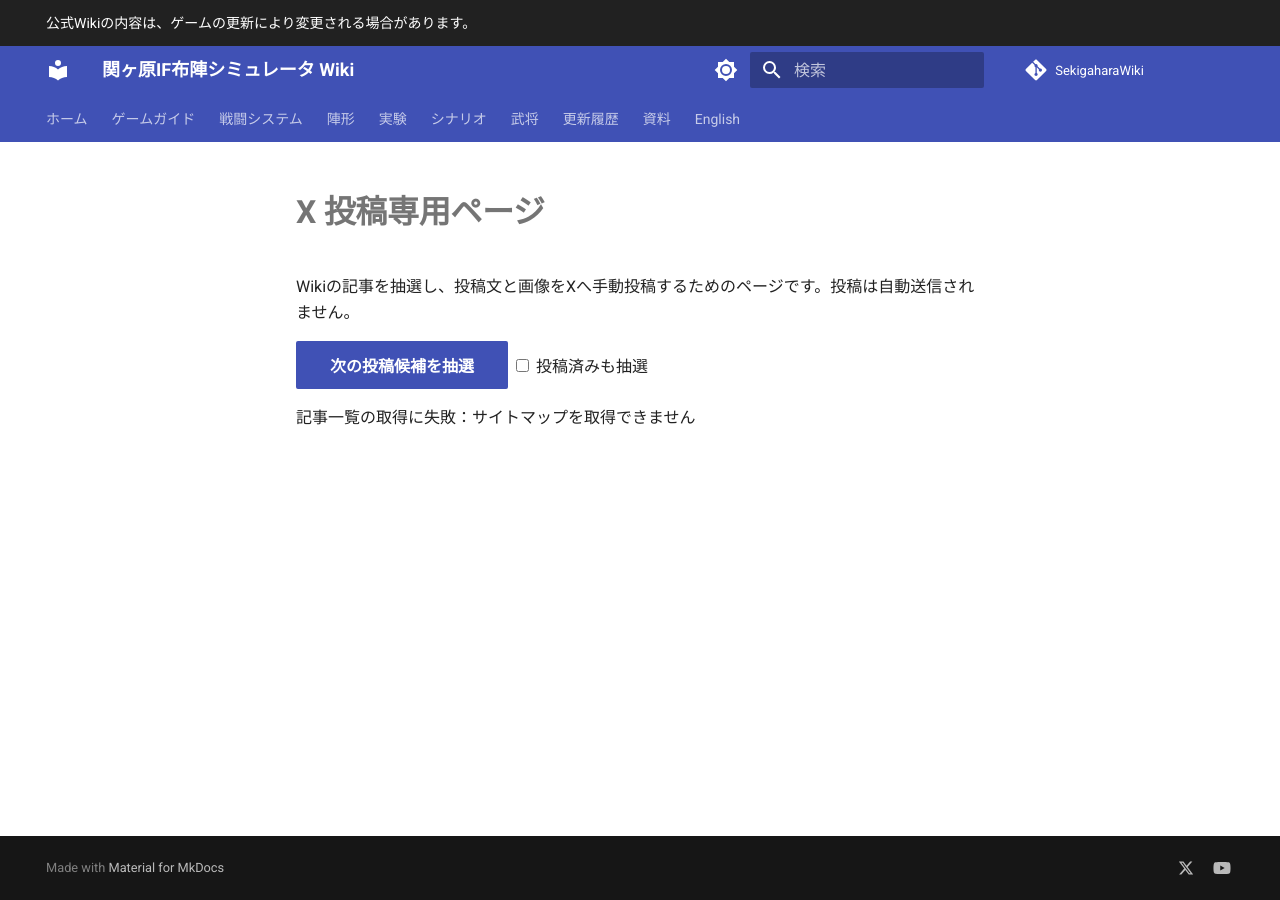
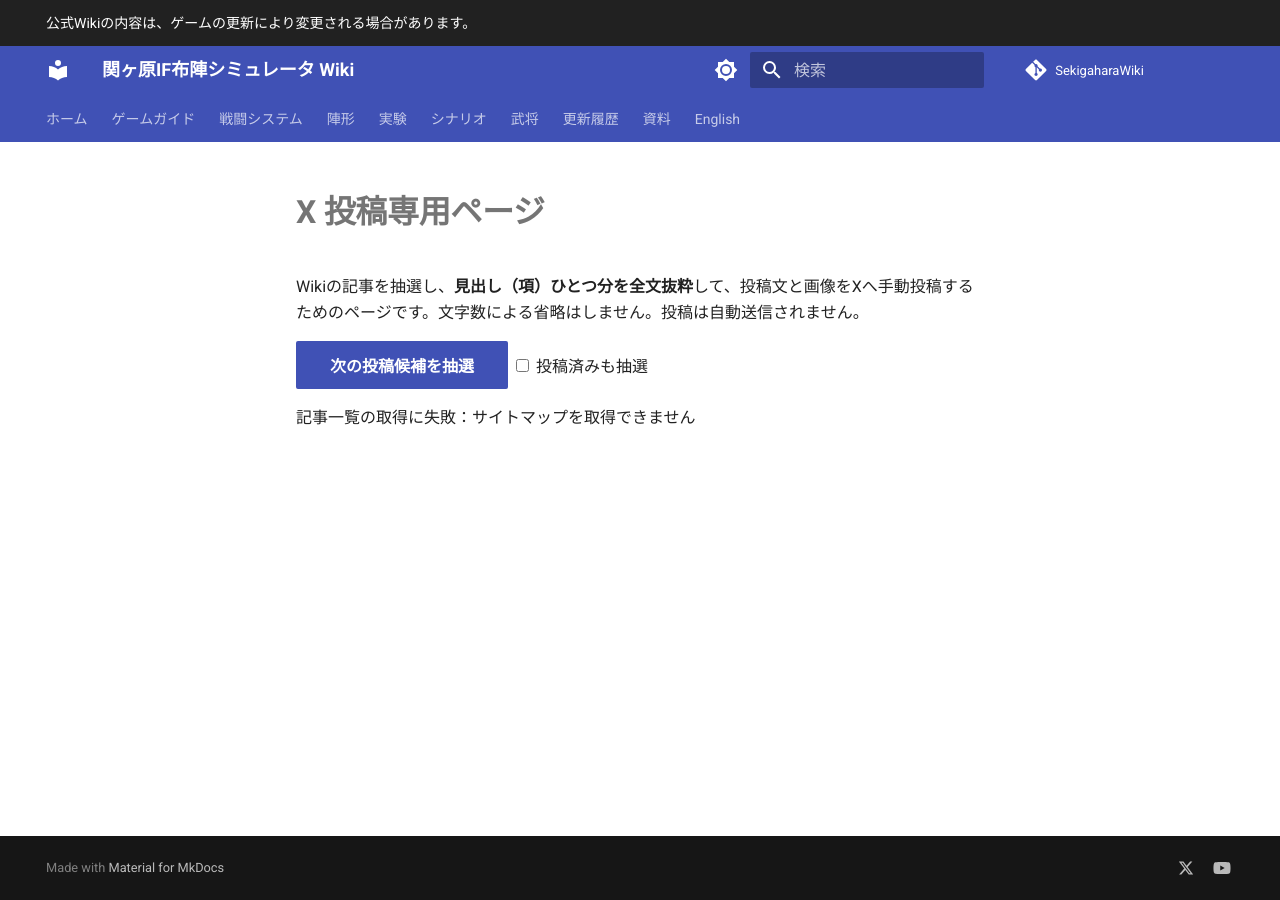
Before and after one commit to hsksat8-cmd/SekigaharaWiki, an MkDocs documentation site: the page built from docs/x-post.md, in a window 1280 px wide. Built offline with MkDocs 1.6.1 and Material for MkDocs 9.7.7, drawn with Linux system fonts in a browser that asks for light colours; comment, search, counter and statistics services are not loaded; part of the change alters nothing that is shown.

Commit message:
sekigahara-x-post-full-section

```diff
--- a/docs/x-post.md
+++ b/docs/x-post.md
@@ -1,6 +1,6 @@
 # X 投稿専用ページ
 
-Wikiの記事を抽選し、投稿文と画像をXへ手動投稿するためのページです。投稿は自動送信されません。
+Wikiの記事を抽選し、**見出し（項）ひとつ分を全文抜粋**して、投稿文と画像をXへ手動投稿するためのページです。文字数による省略はしません。投稿は自動送信されません。
 
 <div id="xp">
   <p><button id="xp-next" class="md-button md-button--primary">次の投稿候補を抽選</button> <label><input type="checkbox" id="xp-repeat"> 投稿済みも抽選</label></p>
@@ -11,6 +11,7 @@ Wikiの記事を抽選し、投稿文と画像をXへ手動投稿するための
     <label for="xp-text"><strong>投稿文（編集可能）</strong></label>
     <textarea id="xp-text" rows="7" style="display:block;width:100%;box-sizing:border-box"></textarea>
     <p id="xp-count"></p>
+    <p><small>※ 抜粋は見出し単位で全文を取得します。Xの投稿文字数上限を超える場合は、投稿前に編集するか分割してください。</small></p>
     <div class="xp-buttons">
       <button id="xp-both" class="md-button md-button--primary">一括コピー（本文＋画像）</button>
       <button id="xp-text-copy" class="md-button">本文をコピー</button>
@@ -53,12 +54,55 @@ return [...new Set([...xml.querySelectorAll('url > loc')].map(el=>{try{let u=new
 async function loadArticle(url){let r=await fetch(url);if(!r.ok)throw Error('記事が見つかりません');
 let doc=new DOMParser().parseFromString(await r.text(),'text/html'),box=doc.querySelector('article.md-content__inner, .md-content__inner');if(!box)throw Error('記事本文がありません');
 let title=box.querySelector('h1')?.textContent.trim()||doc.title;
-let paragraphs=[...box.querySelectorAll('p')].map(e=>e.textContent.replace(/\s+/g,' ').trim()).filter(t=>t.length>20&&!/^English version|^日本語版/.test(t));
+// h2/h3 の見出し単位で内容を取得する。少なくとも1項を全文取得し、文字数による切り詰めは行わない。
+// h2 の項は次の h2 まで（h3 等の小項も含む）、h3 は次の h2/h3 まで。
+function extractSection(root){
+  const headings=[...root.querySelectorAll('h2,h3')];
+  const sections=[];
+  for(const heading of headings){
+    const level=Number(heading.tagName[1]);
+    const parts=[];
+    let node=heading.nextElementSibling;
+    while(node){
+      if(/^H[1-6]$/.test(node.tagName)&&Number(node.tagName[1])<=level)break;
+      // MkDocs の編集UI等は除去するが、本文の段落・リスト・表は残す。
+      const copy=node.cloneNode(true);
+      copy.querySelectorAll('script,style,.headerlink,.md-source-file,button').forEach(e=>e.remove());
+      const lines=[];
+      function read(el){
+        if(el.nodeType===3)return el.textContent.replace(/\s+/g,' ');
+        if(el.nodeType!==1)return '';
+        if(['SCRIPT','STYLE','IMG','SVG'].includes(el.tagName))return '';
+        if(el.matches('li'))return '・'+[...el.childNodes].map(read).join('').trim()+'\n';
+        if(el.matches('tr'))return [...el.querySelectorAll(':scope > th,:scope > td')].map(c=>c.textContent.replace(/\s+/g,' ').trim()).join(' | ')+'\n';
+        if(el.matches('table'))return [...el.querySelectorAll('tr')].map(read).join('');
+        if(el.matches('p,h3,h4,h5,h6,dt,dd,blockquote'))return [...el.childNodes].map(read).join('').trim()+'\n';
+        return [...el.childNodes].map(read).join('');
+      }
+      let part=read(copy).replace(/[ \t]+\n/g,'\n').trim();
+      if(part)parts.push(part);
+      node=node.nextElementSibling;
+    }
+    const headingName=heading.textContent.replace(/¶/g,'').trim();
+    if(headingName&&parts.length)sections.push({heading:headingName,body:parts.join('\n\n')});
+  }
+  // h2/h3 がない記事は記事本文を「ひとつの項」として全文抜粋する。
+  if(!sections.length){
+    const fallback=root.cloneNode(true);
+    fallback.querySelectorAll('script,style,.headerlink,.md-source-file,h1,a[href*="/en/"],img').forEach(e=>e.remove());
+    const whole=fallback.innerText||fallback.textContent||'';
+    return {heading:'',body:whole.trim()};
+  }
+  return sections[Math.floor(Math.random()*sections.length)];
+}
+const section=extractSection(box);
 let images=[...box.querySelectorAll('img')].map(e=>{try{let src=e.getAttribute('src');if(!src||src.startsWith('data:'))return null;let u=new URL(src,url);return u.origin===location.origin?{src:u.href,alt:e.alt||'記事の画像'}:null}catch{return null}}).filter(Boolean);
-images=images.filter((e,i)=>images.findIndex(x=>x.src===e.src)===i);return {url,title,summary:paragraphs.slice(0,2).join('\n'),images}}
-function postText(a){let prefix=a.title+'\n\n',tail='\n\n'+a.url,body=a.summary;
-while(Array.from(prefix+body+tail).length>245&&body.length)body=body.slice(0,-1);
-if(body.length<a.summary.length)body=body.replace(/[、。\s]+$/,'')+'…';return prefix+(body?body+tail:a.url)}
+images=images.filter((e,i)=>images.findIndex(x=>x.src===e.src)===i);
+return {url,title,section,images}}
+function postText(a){
+ const heading=a.section.heading&&a.section.heading!==a.title?'【'+a.section.heading+'】\n\n':'';
+ return a.title+'\n\n'+heading+a.section.body+'\n\n'+a.url;
+}
 function selected(){return document.querySelector('#xp input[name="xp-image"]:checked')?.value||null}
 function state(){return $('state').textContent=posted.has(current.url)?'投稿済み':'未投稿'}
 function show(a){current=a;$('post').hidden=false;$('title').textContent=a.title;$('link').textContent=a.url;$('link').href=a.url;$('text').value=postText(a);count();
```
